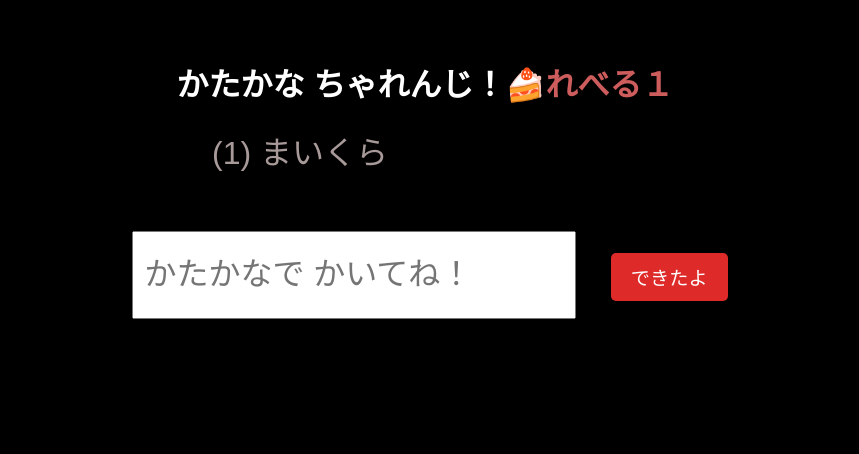
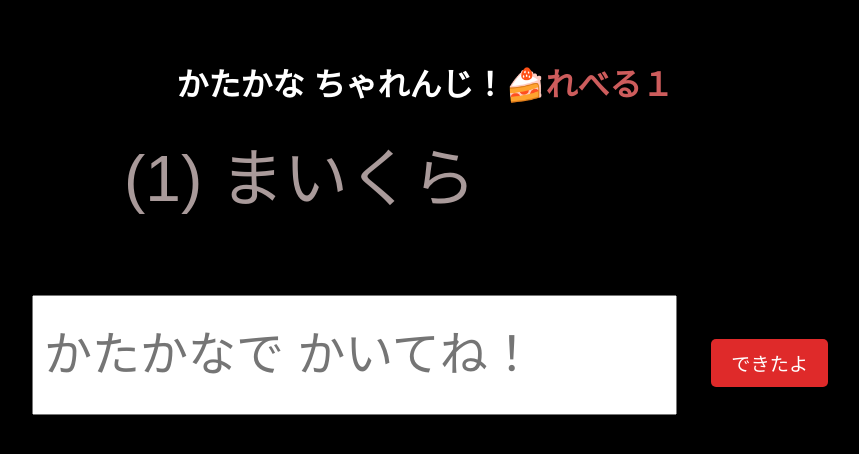
Before and after one commit to hToko-jp/Katakana, a plain HTML site: page index.html in a window 1280 px wide. Shown: the whole page, without its empty margins (215-1074 px from the left). Drawn offline with Linux system fonts and the light colour scheme.

```diff
--- a/index.html
+++ b/index.html
@@ -31,11 +31,17 @@ span{
     }
 
     #question {
-      font-size: 2em;
+      font-size: 4em;
       margin: 20px;
       height: 2em;
       color: rgb(169, 154, 154);
       padding-right: 250px;
+    }
+
+    #answer {
+      font-size: 3em;
+      margin: 20px;
+      height: 2em;
     }
 
     .ansBtn{
@@ -48,12 +54,6 @@ span{
         transition: background-color 0.3s ease;
     }
 
-
-    #answer {
-      font-size: 2em;
-      margin: 20px;
-      height: 2em;
-    }
 
     #score {
       font-size: 1.5em;
```
